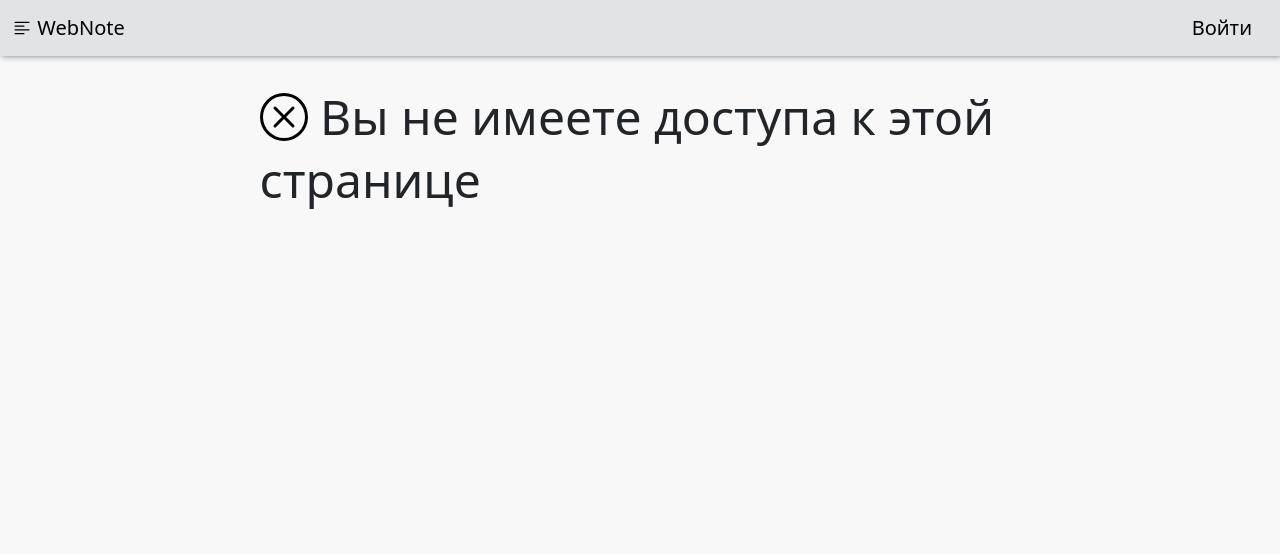
After one commit to webb-html/tst_deploy, a Flask app: template templates/don't_have_permission.html in a window 1280 px wide. The commit adds this page. Shown: the top 554 px of the page. Run offline with Flask 3, Linux system fonts and the light colour scheme; the template is opened without the code that fills it, so the values that code supplies are empty.

Commit message:
added pages with notifications

```diff
--- a/app.py
+++ b/app.py
@@ -41,7 +41,7 @@ def index():
         return render_template('note_list_template.html', title='Главная',
                                dir_list=sorted(list(set(dir_list))), dict_notes=dict_notes,
                                type_list=sorted(list(set(type_list)))[1:])
-    return render_template('base.html', title='Главная')
+    return render_template('please_register_template.html', title='Главная')
 
 @app.route('/login', methods=['GET', 'POST'])
 def login():
@@ -111,7 +111,7 @@ def open_note(user_name, note_id):
                                directory=current_note['directory'], type=current_note['type'],
                                textarea=current_note['content'])
     else:
-        return redirect('/')
+        return render_template("don't_have_permission.html")
 
 @app.route('/user/<user_name>/<int:note_id>/delete', methods=['GET', 'POST'])
 def delete_note(user_name, note_id):
@@ -125,7 +125,7 @@ def delete_note(user_name, note_id):
         if current_user.id == current_note['user_id']:
             return render_template('delete_note_template.html', form=form, user_name=user_name,
                                    note_id=note_id)
-    return redirect('/')
+    return render_template("don't_have_permission.html")
 
 @app.route('/add_note')
 def add_note():
--- a/static/css/notification_style.css
+++ b/static/css/notification_style.css
@@ -23,10 +23,18 @@ div {
     justify-content: center;
 }
 
-a, button {
+.margin, button {
     margin: 1em;
 }
 
-.center {
+.center-dl {
     margin-left: 4.5em;
 }
+
+.center-rg {
+    margin-left: 2em;
+}
+
+.center-pr {
+    margin-left: 3.7em;
+}
--- a/templates/delete_note_template.html
+++ b/templates/delete_note_template.html
@@ -4,7 +4,7 @@
 <head>
     <link rel='stylesheet' href="/static/css/notification_style.css">
 </head>
-<form action="" method="post" novalidate class="center">
+<form action="" method="post" novalidate class="center-dl">
     {{ form.hidden_tag() }}
     <h1>
         <img src="/static/img/warning.svg" class="icon warning_icon">
@@ -12,7 +12,7 @@
     </h1>
     <div class="flex_div">
     {{ form.submit(class="alert alert-danger", style="margin: 1em;") }}
-    <a href="/user/{{user_name}}/{{note_id}}" class="alert alert-secondary"> Вернутся</a>
+    <a href="/user/{{user_name}}/{{note_id}}" class="alert alert-secondary margin"> Вернутся</a>
     </div>
 </form>
 {% endblock %}
--- /dev/null
+++ b/templates/don't_have_permission.html
@@ -0,0 +1,11 @@
+{% extends "base.html" %}
+
+{% block content %}
+<head>
+    <link rel='stylesheet' href="/static/css/notification_style.css">
+</head>
+<h1 class="center-pr">
+    <img src="/static/img/warning.svg" class="icon warning_icon">
+    Вы не имеете доступа к этой странице
+</h1>
+{% endblock %}
```
Also changed, not shown: templates/please_register_template.html (added, +11 -0 lines).
